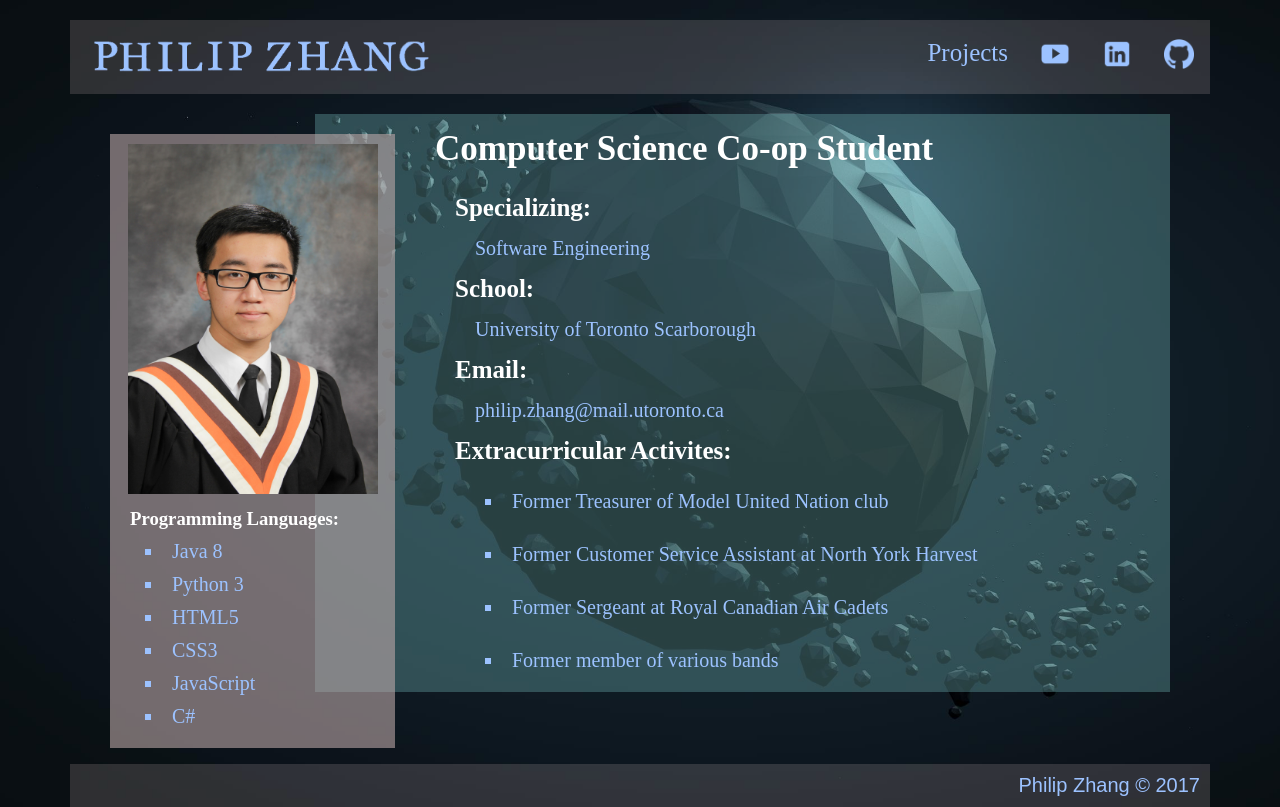
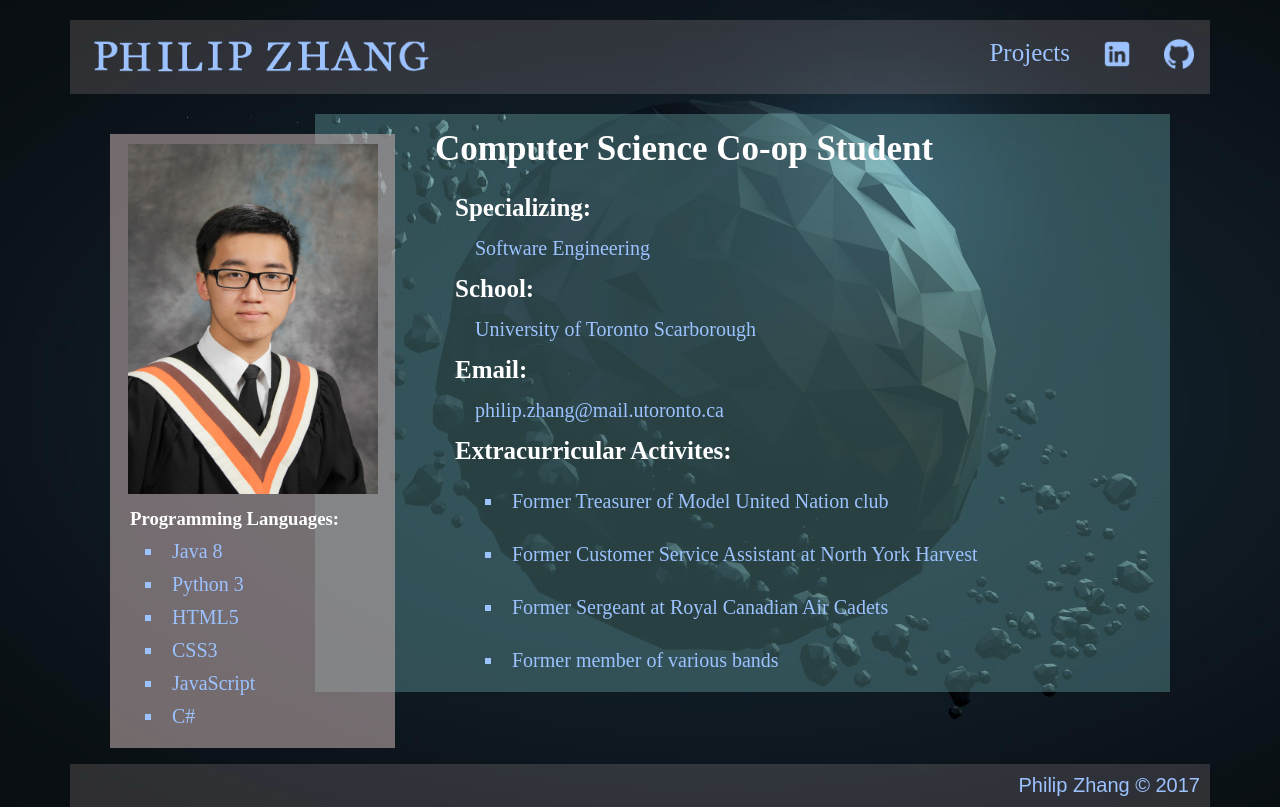
Before and after one commit to ImNotMee/ImNotMee.github.io, a plain HTML site: page main.html in a window 1280 px wide. Drawn offline with Linux system fonts and the light colour scheme.

Commit message:
Removed youtube link

```diff
--- a/main.html
+++ b/main.html
@@ -17,9 +17,6 @@
         </a>
         <a href="https://www.linkedin.com/in/philip-zhang-3b7246127" target="_blank">
             <img src="images/linkedin.png" id ="linkedin" alt="LinkedIn">
-        </a>
-        <a href="https://www.youtube.com/channel/UCBZC2u1Xl12IpMITeMt7UeA"  target="_blank">
-            <img src="images/youtube.png" id="youtube" alt="YouTube">
         </a>
         <a href="projects.html" target="_self">Projects</a>
     </div>
```
